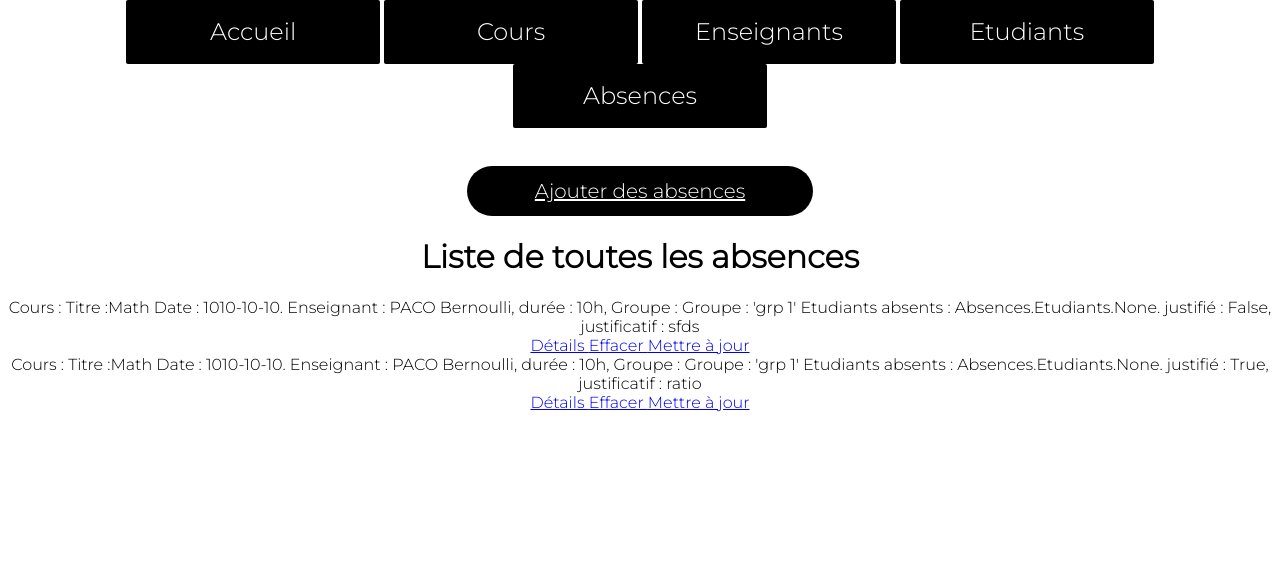
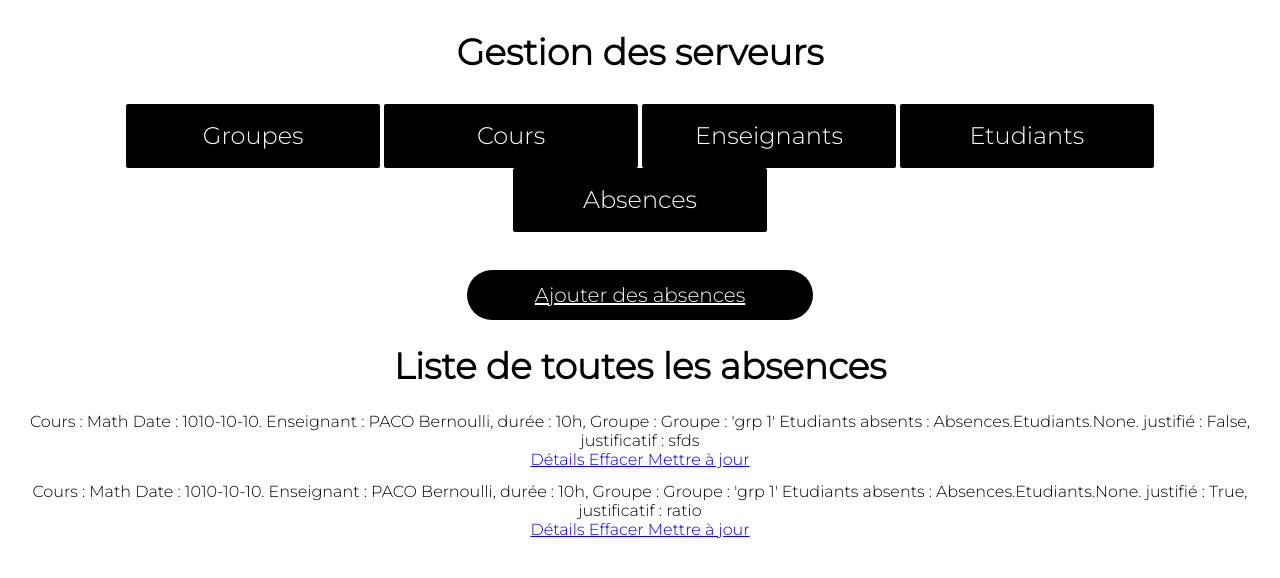
Before and after one commit to SephirZ/SAE23, a Django app: page /Absences/abscours_all/ in a window 1280 px wide. Shown: the top 578 px of the page. Run offline with Django 4.2, Linux system fonts and the light colour scheme; data comes from the database, SQL or seed files in the repository; both versions use the stored data as it was after the commit.

Commit message:
amelioration css/html & affichage models

```diff
--- a/SAE15/Absences/models.py
+++ b/SAE15/Absences/models.py
@@ -48,7 +48,7 @@ class Cours(models.Model):
 
 
     def __str__(self):
-        chaine = f"Titre :{self.titre_du_cours} Date : {self.date}. Enseignant :  {self.enseignant}, durée : {self.durée}, Groupe : {self.groupe}"
+        chaine = f"{self.titre_du_cours} Date : {self.date}. Enseignant :  {self.enseignant}, durée : {self.durée}, Groupe : {self.groupe}"
         return chaine
 
     def dico(self):
--- a/SAE15/Absences/static/Absences/main.css
+++ b/SAE15/Absences/static/Absences/main.css
@@ -26,13 +26,21 @@ nav a:hover {
 
 li {
     text-align:center;
+    margin: 1% 0 1% 0;
+}
+label {
+    margin:0 0 0 0;
+
+
 }
 ol {
     padding:0;
 }
 h1 {
     text-align:center;
+    font-size:36px;
 }
+
 input {
     display:block;
     width:25%;
@@ -50,3 +58,6 @@ input {
     border-radius:30px;
     font-size:20px;
 }
+.add:hover {
+    background-color:gray;
+}
--- a/SAE15/Absences/templates/Absences/main.html
+++ b/SAE15/Absences/templates/Absences/main.html
@@ -8,8 +8,9 @@
 <body>
     <aside id="header">
         {% block header %}
+        <h1>Gestion des serveurs</h1>
         <nav>
-            <a href="/Absences/">Accueil</a>
+            <a href="/Absences/">Groupes</a>
             <a href="/Absences/cours_all">Cours</a>
             <a href="/Absences/enseignant_all">Enseignants</a>
             <a href="/Absences/etudiants_all">Etudiants</a>
```
Also changed, not shown: SAE15/db.sqlite3.
